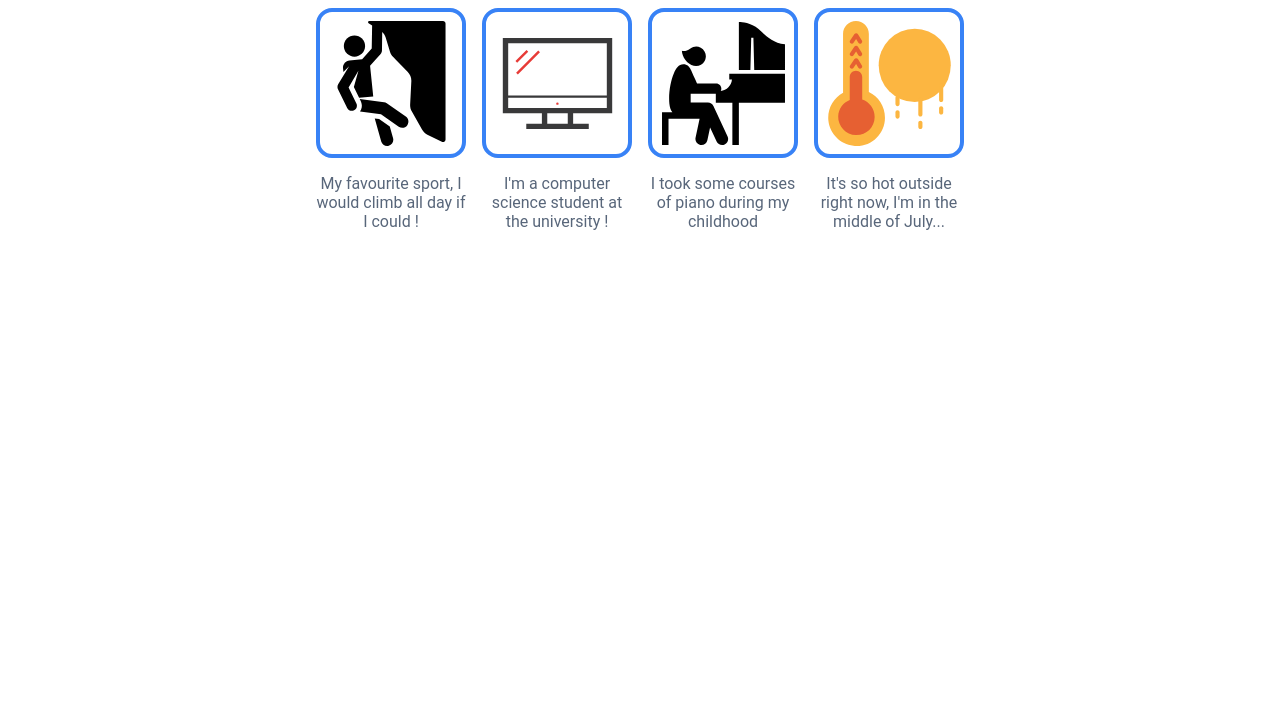
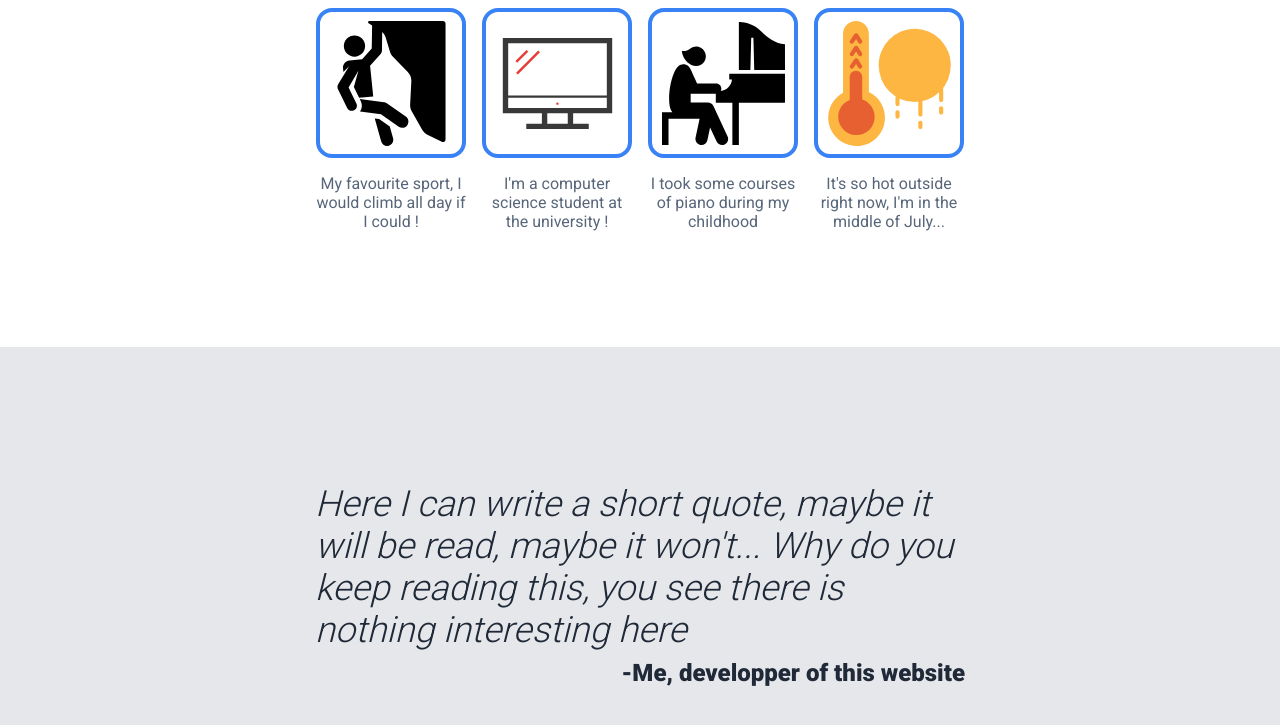
Before and after one commit to anreymond/odin-landing-page, a plain HTML site: page index.html in a window 1280 px wide. Shown: the part 704-1429 px from the top of the page. Before the commit the page ends 1051 px from the top, so only its background shows below. Drawn offline with Linux system fonts and the light colour scheme.

Commit message:
Add the quote section and write the quote
Add the quote section in a flex display to center it. Add some vertical padding to make it look prettier.

```diff
--- a/index.html
+++ b/index.html
@@ -4,6 +4,7 @@
     <meta charset="UTF-8">
     <meta name="viewport" content="width=device-width, initial-scale=1.0">
     <link rel="stylesheet" href="style.css">
+    <link href="https://fonts.googleapis.com/css2?family=Roboto:wght@100;300;400;500;700;900&display=swap" rel="stylesheet">
     <title>Landing Page</title>
 </head>
 <body>
@@ -46,5 +47,12 @@
             </div>
         </div>
     </div>
+
+    <div class="quote-section">
+        <div class="quote">
+            <p class="quote-text">Here I can write a short quote, maybe it will be read, maybe it won't... Why do you keep reading this, you see there is nothing interesting here</p>
+            <p class="quote-author">-Me, developper of this website</p>
+        </div>
+    </div>
 </body>
 </html>
--- a/style.css
+++ b/style.css
@@ -116,3 +116,34 @@ ul a,
 .container img {
     width: 125px;
 }
+
+.quote-section {
+    background-color: #E5E7EB;
+    display: flex;
+    justify-content: center;
+    align-items: center;
+    padding: 100px 0;
+}
+
+.quote {
+    width: 650px;
+}
+
+.quote-text {
+    font-size: 36px;
+    font-weight: 300;
+    font-style: italic;
+    margin-bottom: 0;
+}
+
+.quote-author {
+    text-align: right;
+    font-weight: 900;
+    font-size: 24px;
+    margin-top: 8px;
+}
+
+.quote-text,
+.quote-author {
+    color: #1f2937;
+}
```
